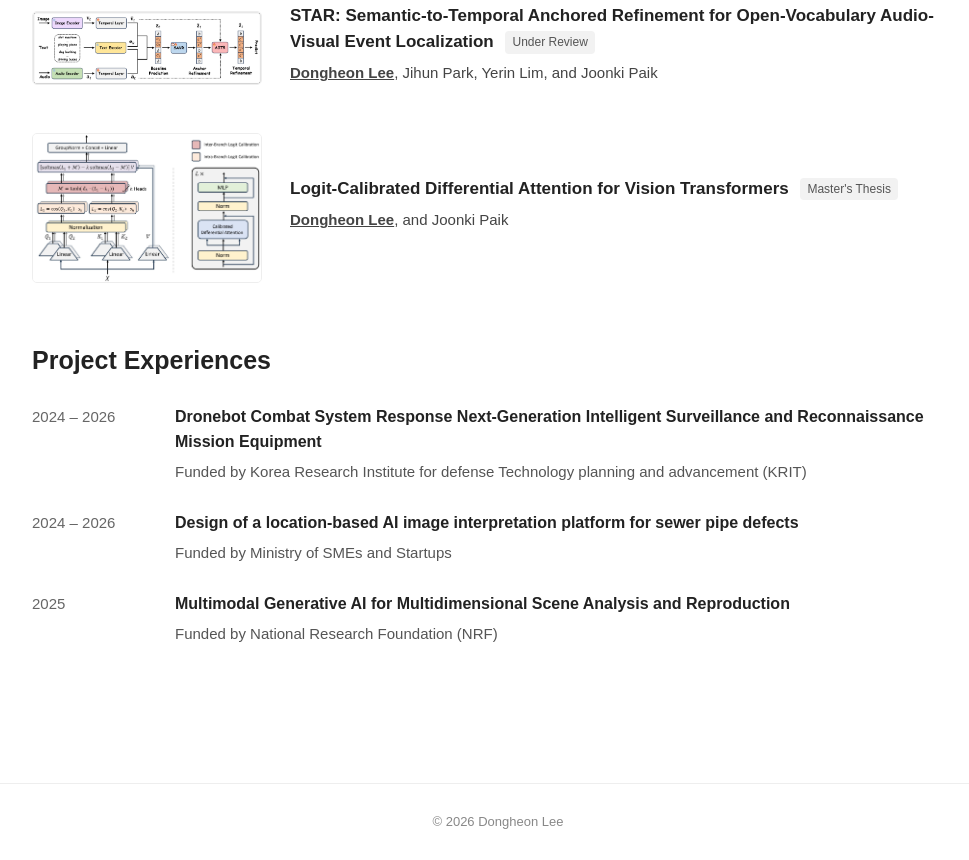
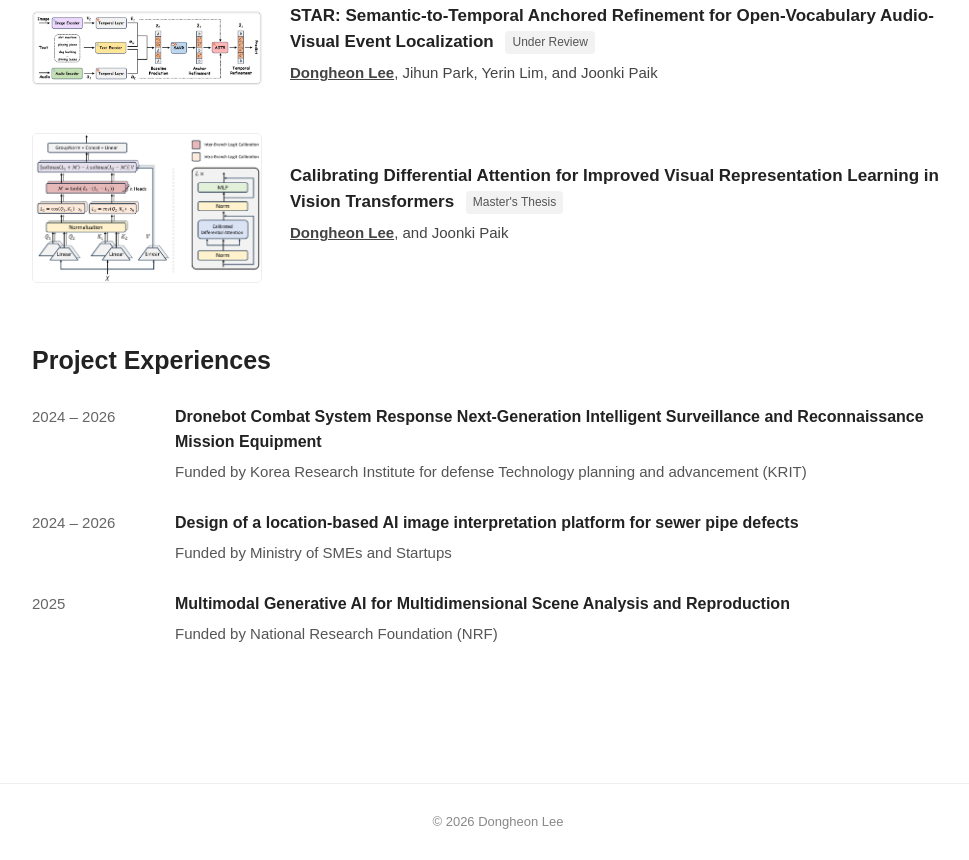
Before and after one commit to atti0127/atti0127.github.io, a plain HTML site: page index.html in a window 1280 px wide. Shown: the part 2124-2984 px from the top of the page, without its empty margins (142-1111 px from the left). Drawn offline with Linux system fonts and the light colour scheme.

Commit message:
Update paper title for improved clarity

```diff
--- a/index.html
+++ b/index.html
@@ -873,7 +873,7 @@
     <div class="publication-content">
 
       <div class="paper-title">
-        Logit-Calibrated Differential Attention for Vision Transformers
+        Calibrating Differential Attention for Improved Visual Representation Learning in Vision Transformers
         <span class="status">
           Master's Thesis
         </span>
```
